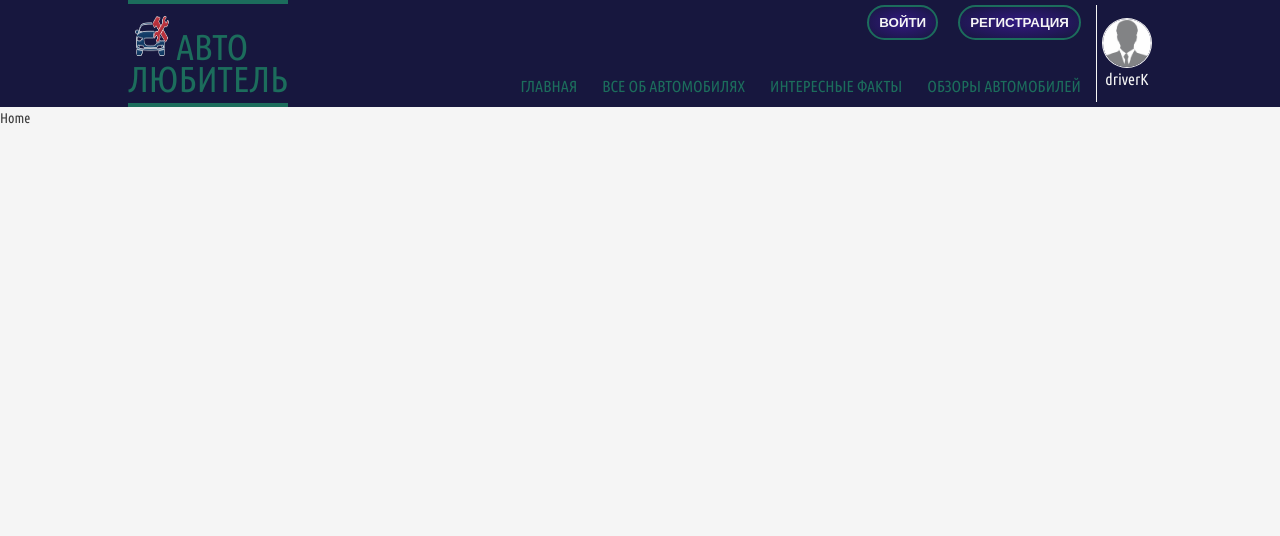
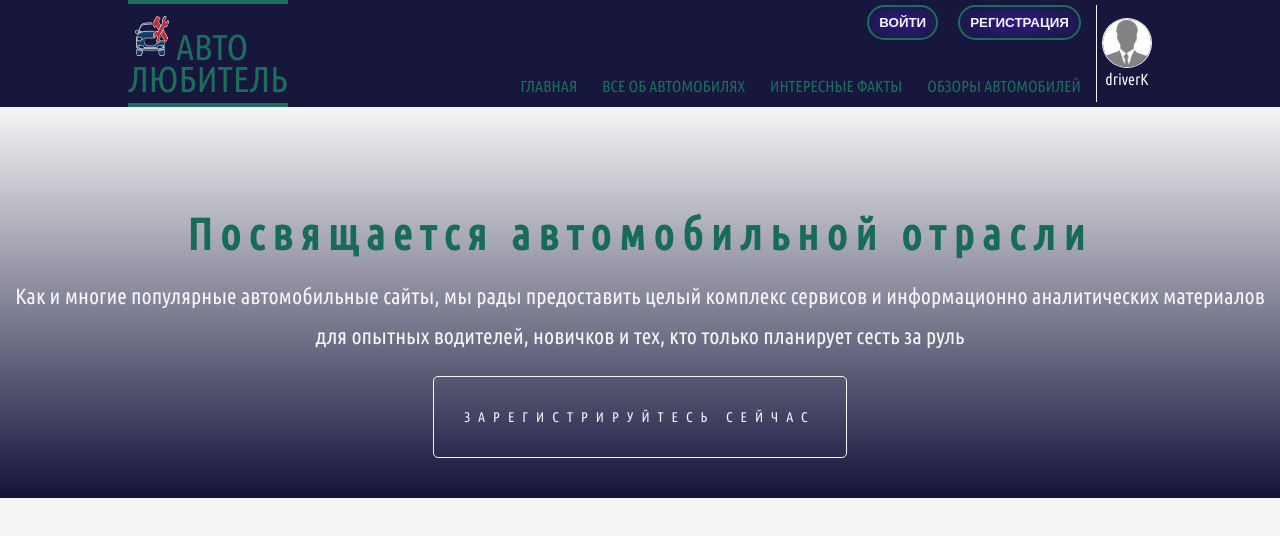
Before and after one commit to NKonstantin007/Autolover-v2, a React (Create React App) app in the folder client/: page / in a window 1280 px wide. Shown: the top 536 px of the page. Built offline with nearby package versions, Linux system fonts and the light colour scheme.

Commit message:
Create a Jumbotron styled component

```diff
--- /dev/null
+++ b/client/src/components/Jumbotron.jsx
@@ -0,0 +1,21 @@
+import React from 'react';
+
+import {
+    StyledJumbotron,
+    JumbotronTitle,
+    JumbotronText,
+    JumbotronSignUpLink
+
+} from './styles/Jumbotron';
+
+const Jumbotron = () => {
+    return (
+        <StyledJumbotron>
+            <JumbotronTitle>Посвящается автомобильной отрасли</JumbotronTitle>
+            <JumbotronText>Как и многие популярные автомобильные сайты, мы рады предоставить целый комплекс сервисов и информационно аналитических материалов для опытных водителей, новичков и тех, кто только планирует сесть за руль</JumbotronText>
+            <JumbotronSignUpLink>Зарегистрируйтесь сейчас</JumbotronSignUpLink>
+        </StyledJumbotron>
+    );
+}
+
+export default Jumbotron;
--- /dev/null
+++ b/client/src/components/styles/Jumbotron.jsx
@@ -0,0 +1,47 @@
+import styled from '@emotion/styled';
+import {Link} from 'react-router-dom';
+
+import {
+    GrayColor,
+    AccentColor,
+    PrimaryColor
+} from '../../styles/colors';
+
+export const StyledJumbotron = styled.div`
+    text-align: center;
+    background: linear-gradient(to bottom, ${GrayColor}, ${AccentColor});
+    padding-top: 70px;
+    padding-bottom: 40px;
+    line-height: 40px;
+`;
+
+export const JumbotronTitle = styled.h2`
+    font-size: 44px;
+    letter-spacing: 8px;
+    color: ${PrimaryColor};
+    margin-bottom: 20px;
+`;
+
+export const JumbotronText = styled.p`
+    font-size: 22px;
+    color: ${GrayColor};
+`;
+
+export const JumbotronSignUpLink = styled(Link)`
+    border-radius: 5px;
+    color: ${GrayColor};
+    cursor: pointer;
+    display: inline-block;
+    text-decoration: none;
+    font-weight: normal;
+    letter-spacing: 8px;
+    margin: 0;
+    text-transform: uppercase;
+    border: 1px solid ${GrayColor};
+    padding: 20px 30px;
+
+    &:hover {
+        background: ${GrayColor};
+        color: ${PrimaryColor};
+    }
+`;
--- a/client/src/containers/HomeContainer/index.jsx
+++ b/client/src/containers/HomeContainer/index.jsx
@@ -1,7 +1,13 @@
 import React from 'react';
 
+import Jumbotron from '../../components/Jumbotron';
+
 const HomeContainer = () => {
-    return <div>Home</div>
+    return (
+        <div>
+            <Jumbotron />
+        </div>
+    );
 }
 
 export default HomeContainer;
```
